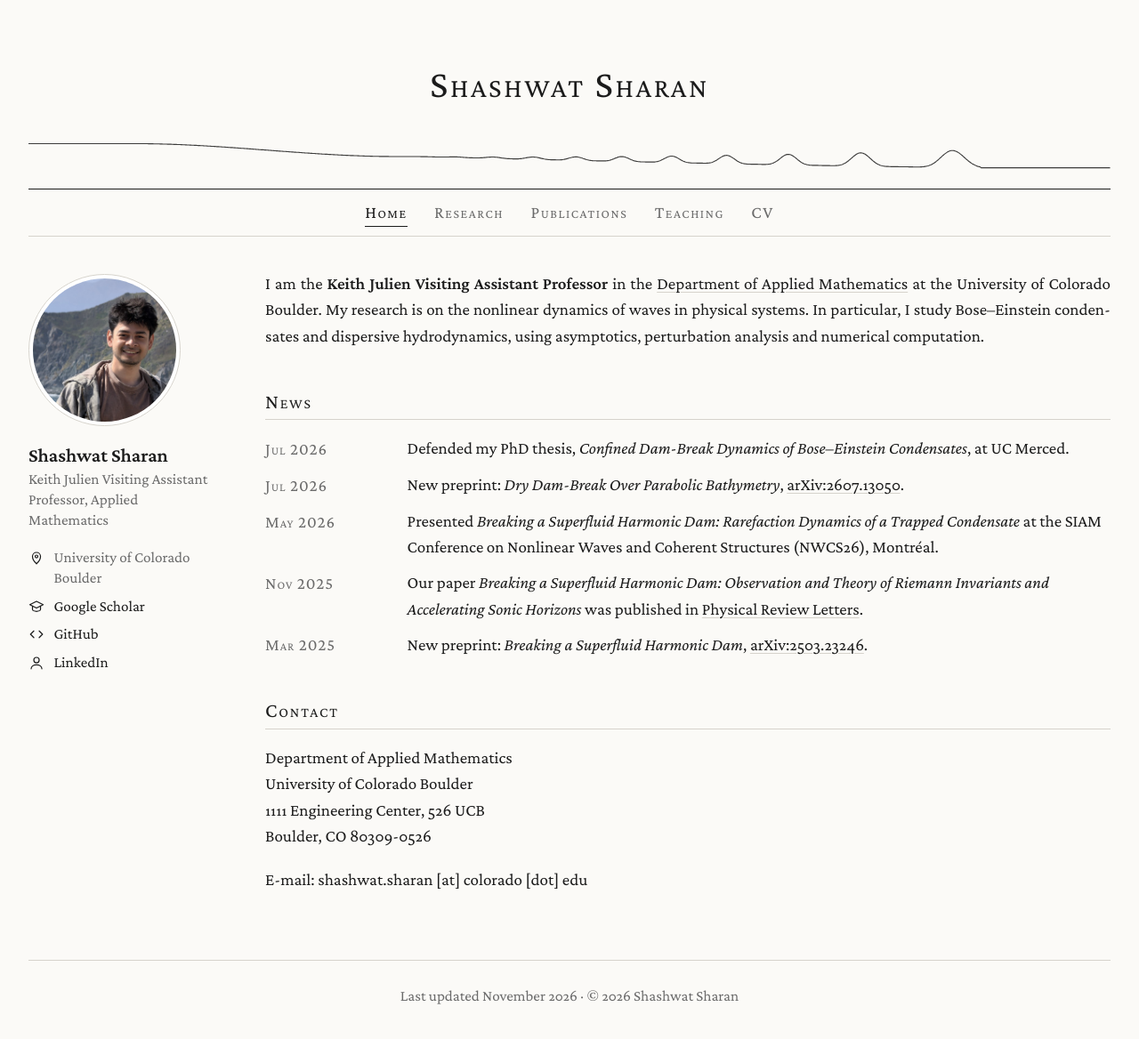
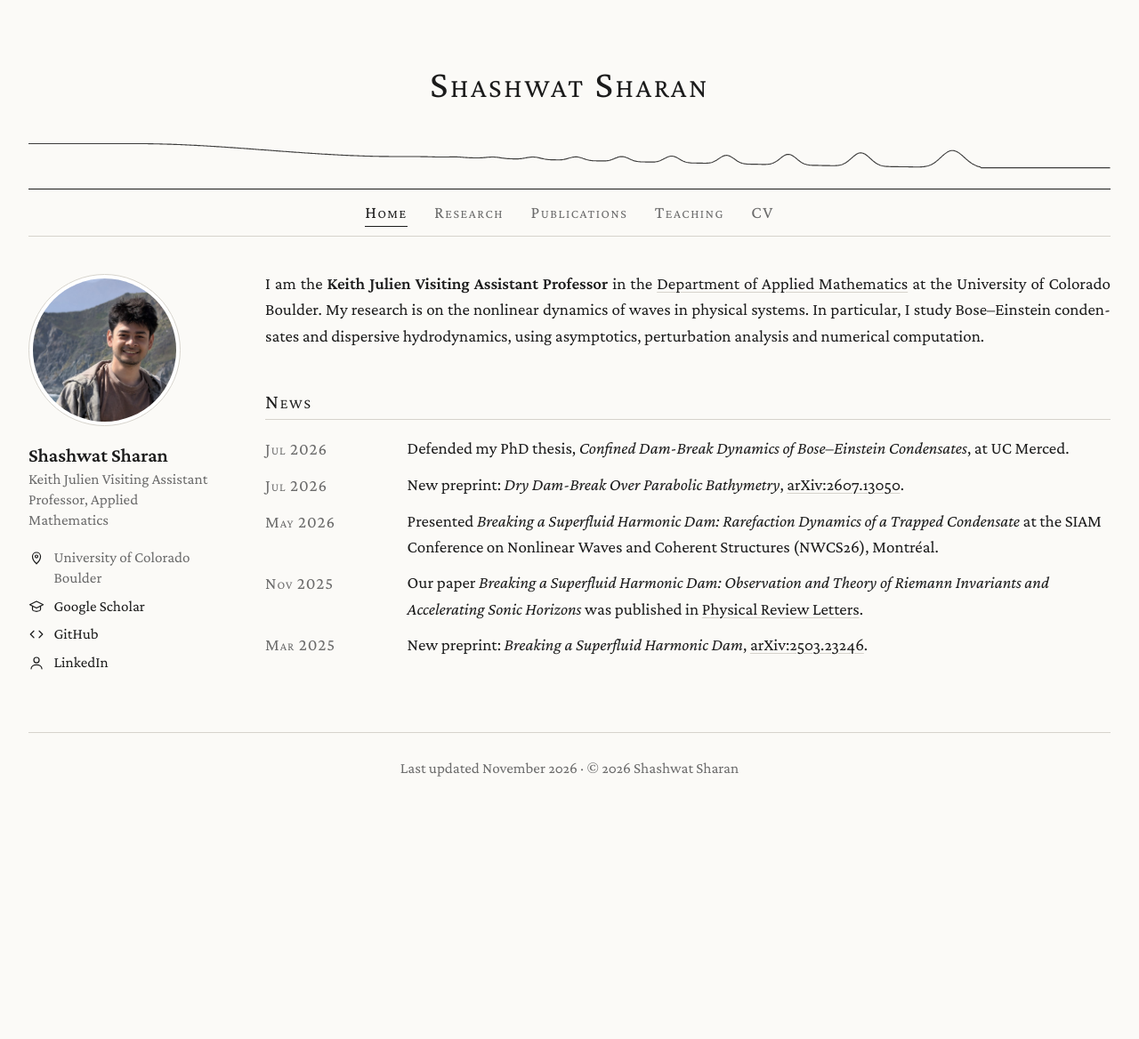
Before and after one commit to shashwatsharan/shashwatsharan.github.io, a Jekyll site: the page built from index.md, in a window 1280 px wide and 1184 px high. Shown: the top 1168 px of the window at 89% size. Built offline with Jekyll 4.4.1, drawn with Linux system fonts in a browser that asks for light colours.

Commit message:
Remove contact section from home page
Removed contact information section from index.md

```diff
--- a/index.md
+++ b/index.md
@@ -21,12 +21,3 @@ Nov 2025
 
 Mar 2025
 : New preprint: *Breaking a Superfluid Harmonic Dam*, [arXiv:2503.23246](https://arxiv.org/abs/2503.23246).
-
-## Contact
-
-Department of Applied Mathematics<br>
-University of Colorado Boulder<br>
-1111 Engineering Center, 526 UCB<br>
-Boulder, CO 80309-0526
-
-E-mail: shashwat.sharan [at] colorado [dot] edu
```
